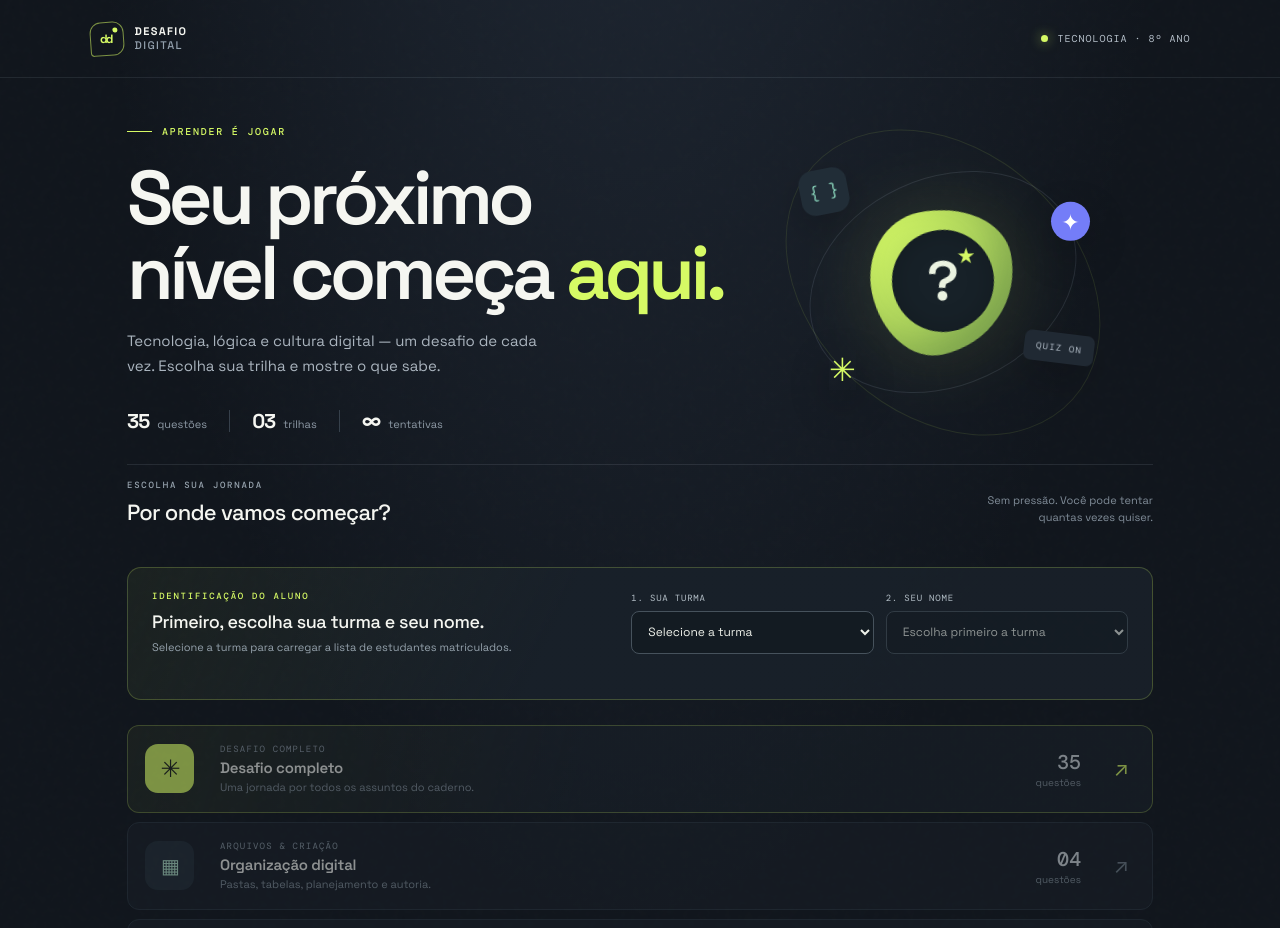
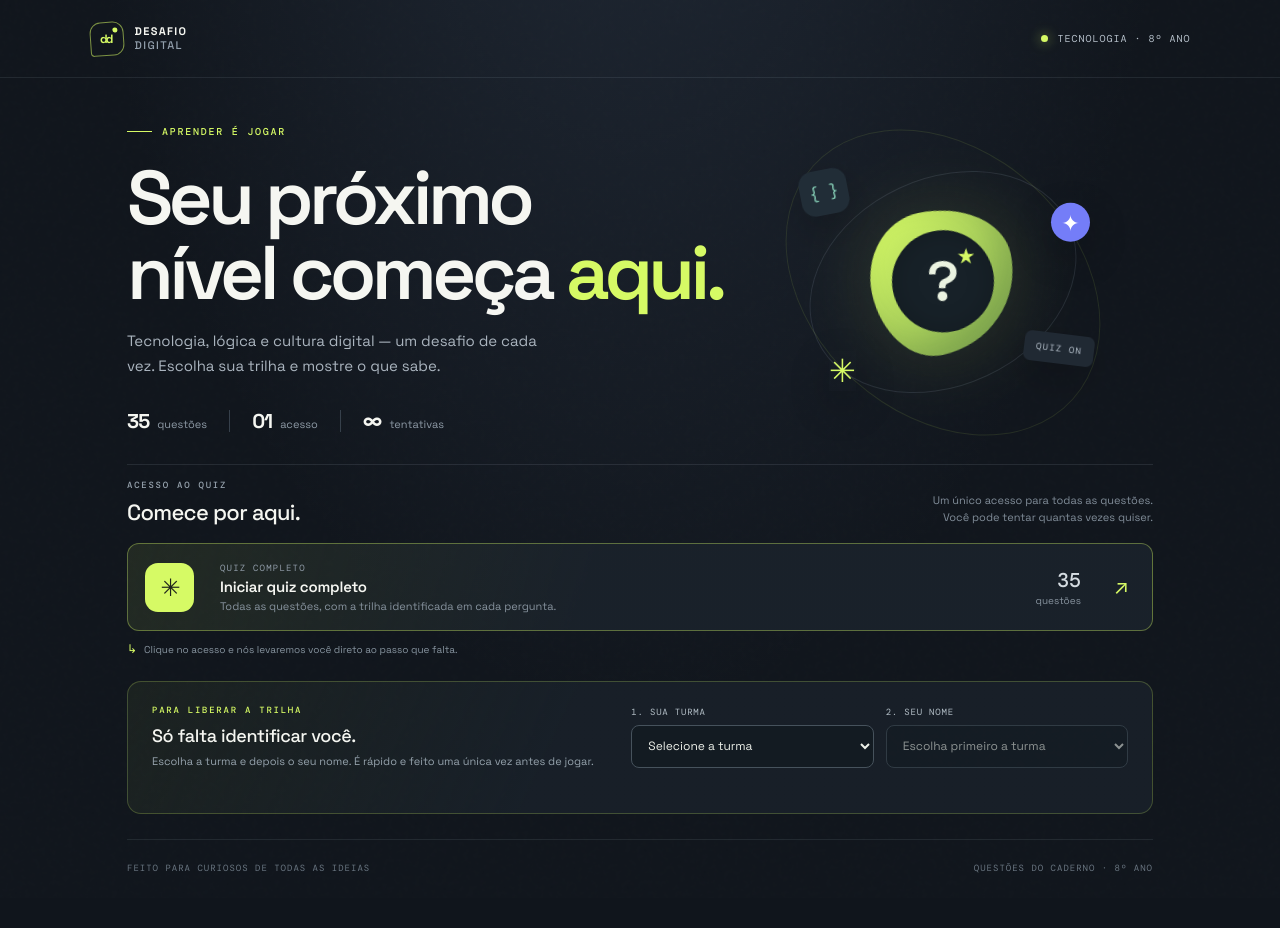
Before and after one commit to raulvilera/Quiz_Alura, a React (Vite) app: page / in a window 1280 px wide. Shown: the top 928 px of the page. After the commit the page ends 898 px from the top, so only its background shows below. Built offline with nearby package versions, Linux system fonts and the light colour scheme.

Commit message:
Consolidar acesso ao quiz completo

```diff
--- a/src/App.tsx
+++ b/src/App.tsx
@@ -21,10 +21,7 @@ function getRosterName(entry: unknown): string {
 }
 
 const categories: { name: Category; eyebrow: string; description: string; count: number; mark: string }[] = [
-  { name: "Tudo", eyebrow: "DESAFIO COMPLETO", description: "Uma jornada por todos os assuntos do caderno.", count: questions.length, mark: "✳" },
-  { name: "Organização digital", eyebrow: "ARQUIVOS & CRIAÇÃO", description: "Pastas, tabelas, planejamento e autoria.", count: 4, mark: "▦" },
-  { name: "Programação e algoritmos", eyebrow: "LÓGICA & CÓDIGO", description: "Comandos, variáveis, laços e listas.", count: 16, mark: "{ }" },
-  { name: "Redes sociais e cultura digital", eyebrow: "VIDA CONECTADA", description: "Informação, privacidade e algoritmos.", count: 15, mark: "◎" },
+  { name: "Tudo", eyebrow: "QUIZ COMPLETO", description: "Todas as questões, com a trilha identificada em cada pergunta.", count: questions.length, mark: "✳" },
 ];
 const LETTERS = ["A", "B", "C", "D"];
 const ROUND_SECONDS = 45;
@@ -46,6 +43,9 @@ function shuffle<T>(items: T[]): T[] {
 function App() {
   const questionTitleRef = useRef<HTMLHeadingElement>(null);
   const musicRef = useRef<HTMLAudioElement>(null);
+  const studentPickerRef = useRef<HTMLElement>(null);
+  const studentClassRef = useRef<HTMLSelectElement>(null);
+  const studentNameRef = useRef<HTMLSelectElement>(null);
   const [phase, setPhase] = useState<Phase>("home");
   const [musicEnabled, setMusicEnabled] = useState(true);
   const [selectedClass, setSelectedClass] = useState("");
@@ -227,6 +227,21 @@ function App() {
     return [...map.entries()];
   }, [records]);
 
+  const focusStudentStep = useCallback(() => {
+    studentPickerRef.current?.scrollIntoView({ behavior: "smooth", block: "center" });
+    window.setTimeout(() => {
+      (selectedClass ? studentNameRef.current : studentClassRef.current)?.focus();
+    }, 250);
+  }, [selectedClass]);
+
+  const accessCategory = useCallback((chosen: Category) => {
+    if (!selectedClass || !selectedStudent || rosterStatus !== "ready") {
+      focusStudentStep();
+      return;
+    }
+    startQuiz(chosen);
+  }, [focusStudentStep, rosterStatus, selectedClass, selectedStudent, startQuiz]);
+
   return (
     <main className="app-shell" data-topic={phase === "playing" && current ? topicByCategory[current.category] : undefined}>
       <audio ref={musicRef} src="/quiz-loop.mp3" loop preload="none" aria-hidden="true" />
@@ -251,7 +266,7 @@ function App() {
               <h1>Seu próximo<br />nível começa <span className="highlight">aqui.</span></h1>
               <p className="hero-sub">Tecnologia, lógica e cultura digital — um desafio de cada vez. Escolha sua trilha e mostre o que sabe.</p>
               <div className="hero-stats">
-                <div><strong>35</strong><span>questões</span></div><b className="stat-divider" /><div><strong>03</strong><span>trilhas</span></div><b className="stat-divider" /><div><strong>∞</strong><span>tentativas</span></div>
+                <div><strong>35</strong><span>questões</span></div><b className="stat-divider" /><div><strong>01</strong><span>acesso</span></div><b className="stat-divider" /><div><strong>∞</strong><span>tentativas</span></div>
               </div>
             </div>
             <div className="hero-art" aria-hidden="true">
@@ -263,27 +278,28 @@ function App() {
           </div>
 
           <div className="selection-heading">
-            <div><p className="section-eyebrow">ESCOLHA SUA JORNADA</p><h2>Por onde vamos começar?</h2></div>
-            <p className="selection-note">Sem pressão. Você pode tentar<br />quantas vezes quiser.</p>
+              <div><p className="section-eyebrow">ACESSO AO QUIZ</p><h2>Comece por aqui.</h2></div>
+              <p className="selection-note">Um único acesso para todas as questões.<br />Você pode tentar quantas vezes quiser.</p>
           </div>
-          <section className="student-picker" aria-labelledby="student-picker-title">
-            <div className="student-picker-heading"><p className="section-eyebrow">IDENTIFICAÇÃO DO ALUNO</p><h2 id="student-picker-title">Primeiro, escolha sua turma e seu nome.</h2><p>Selecione a turma para carregar a lista de estudantes matriculados.</p></div>
-            <div className="student-picker-fields">
-              <div className="student-field"><label htmlFor="student-class">1. Sua turma</label><select id="student-class" value={selectedClass} onChange={(event) => setSelectedClass(event.target.value)} required><option value="">Selecione a turma</option>{classOptions.map((item) => <option key={item.value} value={item.value}>{item.label}</option>)}</select></div>
-              <div className="student-field"><label htmlFor="student-name">2. Seu nome</label><select id="student-name" value={selectedStudent} onChange={(event) => setSelectedStudent(event.target.value)} disabled={!selectedClass || rosterStatus !== "ready" || rosterNames.length === 0} required><option value="">{!selectedClass ? "Escolha primeiro a turma" : rosterStatus === "loading" ? "Carregando alunos…" : rosterStatus === "error" ? "Não foi possível carregar" : rosterNames.length ? "Selecione seu nome" : "Nenhum aluno encontrado"}</option>{rosterNames.map((name, nameIndex) => <option key={`${name}-${nameIndex}`} value={name}>{name}</option>)}</select></div>
-            </div>
-            <div className="roster-status" role="status" aria-live="polite">{rosterStatus === "loading" && <span>Buscando a lista da turma selecionada…</span>}{rosterStatus === "error" && <><span>Não foi possível carregar os nomes. Verifique a conexão e tente novamente.</span><button type="button" onClick={() => setRosterReload((value) => value + 1)}>Tentar novamente</button></>}{rosterStatus === "ready" && <span>{rosterNames.length} estudantes encontrados. Escolha seu nome para liberar as trilhas.</span>}</div>
-          </section>
-          <div className="category-list">
+          <div className="category-list" aria-label="Trilhas de aprendizagem">
             {categories.map((item, itemIndex) => (
-              <button key={item.name} className={`category-card cat-${itemIndex}${itemIndex === 0 ? " featured" : ""}`} onClick={() => startQuiz(item.name)} disabled={!selectedClass || !selectedStudent || rosterStatus !== "ready"} aria-disabled={!selectedClass || !selectedStudent || rosterStatus !== "ready"}>
+              <button key={item.name} className={`category-card cat-${itemIndex}${itemIndex === 0 ? " featured" : ""}`} onClick={() => accessCategory(item.name)} aria-describedby="track-access-help">
                 <span className="category-icon">{item.mark}</span>
-                <span className="category-main"><span className="category-eyebrow">{item.eyebrow}</span><strong>{item.name === "Tudo" ? "Desafio completo" : item.name}</strong><span className="category-description">{item.description}</span></span>
+                <span className="category-main"><span className="category-eyebrow">{item.eyebrow}</span><strong>Iniciar quiz completo</strong><span className="category-description">{item.description}</span></span>
                 <span className="category-meta"><strong>{item.count.toString().padStart(2, "0")}</strong><span>questões</span></span>
                 <span className="category-arrow" aria-hidden="true">↗</span>
               </button>
             ))}
           </div>
+          <p className="track-access-help" id="track-access-help">{selectedClass && selectedStudent && rosterStatus === "ready" ? "Pronto! Todas as questões estão liberadas." : "Clique no acesso e nós levaremos você direto ao passo que falta."}</p>
+          <section className="student-picker" ref={studentPickerRef} aria-labelledby="student-picker-title">
+            <div className="student-picker-heading"><p className="section-eyebrow">PARA LIBERAR A TRILHA</p><h2 id="student-picker-title">Só falta identificar você.</h2><p>Escolha a turma e depois o seu nome. É rápido e feito uma única vez antes de jogar.</p></div>
+            <div className="student-picker-fields">
+              <div className="student-field"><label htmlFor="student-class">1. Sua turma</label><select ref={studentClassRef} id="student-class" value={selectedClass} onChange={(event) => setSelectedClass(event.target.value)} required><option value="">Selecione a turma</option>{classOptions.map((item) => <option key={item.value} value={item.value}>{item.label}</option>)}</select></div>
+              <div className="student-field"><label htmlFor="student-name">2. Seu nome</label><select ref={studentNameRef} id="student-name" value={selectedStudent} onChange={(event) => setSelectedStudent(event.target.value)} disabled={!selectedClass || rosterStatus !== "ready" || rosterNames.length === 0} required><option value="">{!selectedClass ? "Escolha primeiro a turma" : rosterStatus === "loading" ? "Carregando alunos…" : rosterStatus === "error" ? "Não foi possível carregar" : rosterNames.length ? "Selecione seu nome" : "Nenhum aluno encontrado"}</option>{rosterNames.map((name, nameIndex) => <option key={`${name}-${nameIndex}`} value={name}>{name}</option>)}</select></div>
+            </div>
+            <div className="roster-status" role="status" aria-live="polite">{rosterStatus === "loading" && <span>Buscando a lista da turma selecionada…</span>}{rosterStatus === "error" && <><span>Não foi possível carregar os nomes. Verifique a conexão e tente novamente.</span><button type="button" onClick={() => setRosterReload((value) => value + 1)}>Tentar novamente</button></>}{rosterStatus === "ready" && <span>{rosterNames.length} estudantes encontrados. Agora é só tocar em uma trilha.</span>}</div>
+          </section>
           <footer className="home-footer"><span>FEITO PARA CURIOSOS DE TODAS AS IDEIAS</span><span>QUESTÕES DO CADERNO · 8º ANO</span></footer>
         </section>
       )}
@@ -292,7 +308,7 @@ function App() {
         <section className="game-page">
           <div className="game-toolbar">
             <button className="back-button" onClick={() => setPhase("home")} aria-label="Voltar à seleção de categorias">← <span>Sair do desafio</span></button>
-            <div className="game-context"><span>{current.category}</span><i>·</i><span>QUESTÃO {String(index + 1).padStart(2, "0")} <em>/ {String(total).padStart(2, "0")}</em></span></div>
+            <div className="game-context"><span>TRILHA · {current.category}</span><i>·</i><span>QUESTÃO {String(index + 1).padStart(2, "0")} <em>/ {String(total).padStart(2, "0")}</em></span></div>
             <div className={`timer ${remaining <= 10 ? "timer-urgent" : ""}`} role="timer" aria-live="off" aria-label={`${remaining} segundos restantes`}><span className="timer-icon">◷</span><strong>00:{String(remaining).padStart(2, "0")}</strong></div>
             <span className="sr-only" role="status" aria-live="polite" aria-atomic="true">{currentRecord?.timedOut ? "O tempo desta questão acabou." : !revealed && [30, 20, 10, 5].includes(remaining) ? `Restam ${remaining} segundos para responder.` : ""}</span>
           </div>
```
Also changed, not shown: src/styles.css, 1 other file (tests, documents, lock files or other folders).
